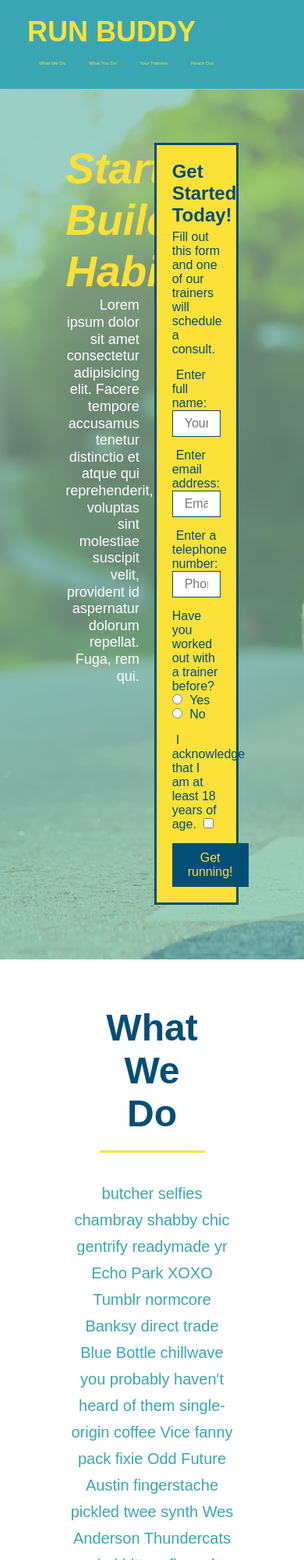
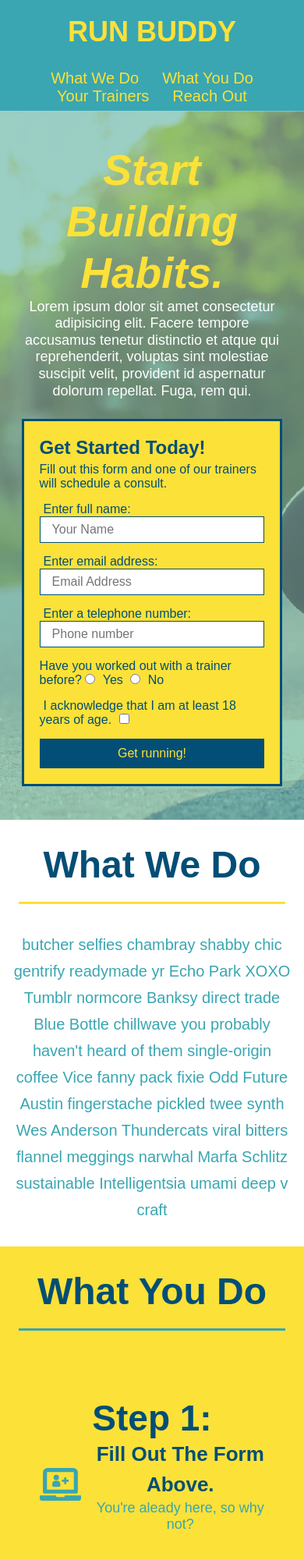
Before and after one commit to samsiebert/run-buddy, a plain HTML site: page index.html in a window 390 px wide. Shown: the top 2000 px of the page at 78% size. Drawn offline with Linux system fonts and the light colour scheme.

Commit message:
filled in style for medi queries to make mobile responsive

```diff
--- a/assets/css/style.css
+++ b/assets/css/style.css
@@ -347,22 +347,112 @@ section {
 /* MEDIA QUERY FOR SMALLER DESKTOP SCREENS AND SMALLER */
 @media screen and (max-width: 980px) {
 
-      /* this will be applied on any screen smaller than 980px */
+    header {
+        padding-bottom: 0;
+        justify-content: center;
+    }
 
+    header h1 {
+        width: 100%;
+        text-align: center;
+    }
+
+    header nav ul {
+        margin-top: 20px;
+        width: 100%;
+        justify-content: center;
+    }
+
+    header nav ul li a  {
+        font-size: 20px;
+    }
+
+    footer h2, footer div {
+        text-align: center;
+        width: 100%;
+    }
+
+    .hero-cta, .hero-form {
+        width: 100%;
+    }
+
+    .hero-cta {
+        text-align: center;
+    }
+
+    .section-title {
+        width: 80%;
+    }
+
+    .trainer {
+        flex: 0 70%;
+    }
+
+    .contact-info iframe {
+        flex: 1 100%;
+    }
 
   }
 
   /* MEDIA QUERY FOR TABLETS AND SMALLER */
   @media screen and (max-width: 768px) {
 
-      /* this will be applied on any screen between 768px and 575px */
+     section {
+         padding: 30px 15px;
+     }
 
+     .step h3 {
+         flex: 1 100%;
+         text-align: center;
+     }
+
+     .step-info {
+         flex: 2 100%;
+         text-align: center;
+         justify-content: center;
+     }
+
+     step-img {
+         flex: 0 32%;
+         margin-right: 0;
+         margin-top: 15px;
+         margin-bottom: 15px;
+     }
+
+     .step-txt {
+         flex: 100%;
+     }
 
   }
 
   /* MEDIA QUERY FOR MOBILE PHONES AND SMALLER */
   @media screen and (max-width: 575px) {
 
-      /* this will be applied on any screen smaller than 575px */
+    .hero-form button {
+        width: 100%;
+    }
 
+    .section-title {
+        width: 95%;
+    }
+
+    .intro p {
+        width: 100%;
+    }
+
+    .trainer {
+        flex: 0 100%;
+    }
+
+    .contact-info {
+        text-align: center;
+    }
+
+    .contact-info {
+        flex: 0 100%;
+    }
+
+    .contact-form {
+        order: 3;
+    }
   }
```
